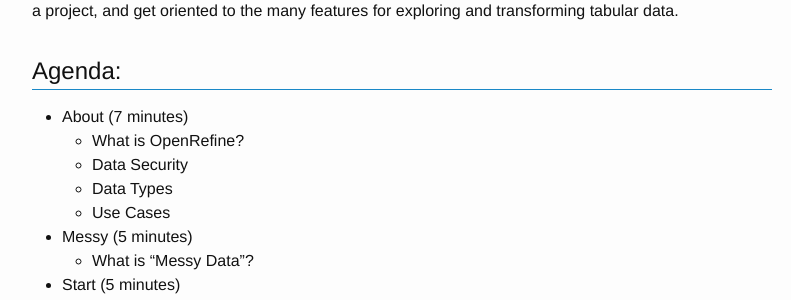
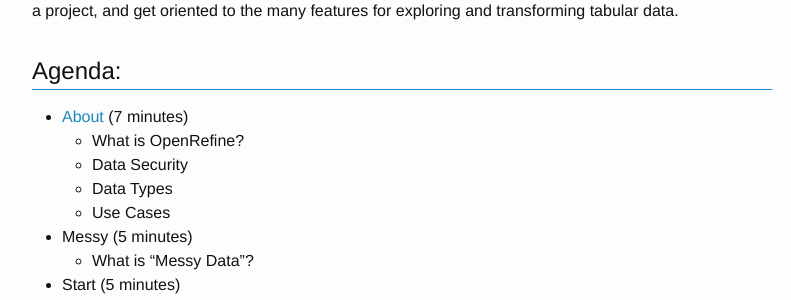
Before and after one commit to mbolam/DSWS_OpenRefine, a Jekyll site: the page built from index.md, in a window 1280 px wide. Shown: the part 628-928 px from the top of the page, without its empty margins (238-1029 px from the left). Built offline with Jekyll 4.4.1, drawn with Linux system fonts in a browser that asks for light colours; part of the change alters nothing that is shown.

```diff
--- a/index.md
+++ b/index.md
@@ -9,7 +9,7 @@ layout: default
 Before analysis comes the messy work of evaluating, cleaning, and transforming data. This hands on workshop will introduce a free power tool to get the job done: [OpenRefine](http://openrefine.org/index.html). We will install Refine, create a project, and get oriented to the many features for exploring and transforming tabular data.
 
 ## Agenda:
-* About (7 minutes)
+* [About](1-about.html) (7 minutes)
     * What is OpenRefine?
     * Data Security
     * Data Types
```
